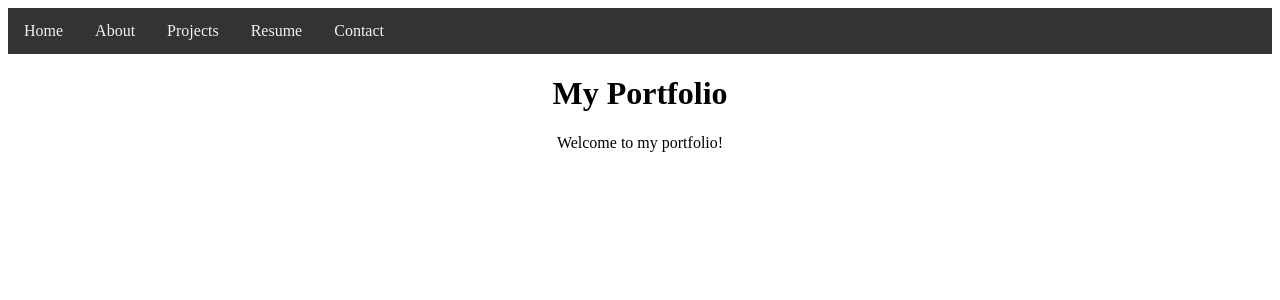
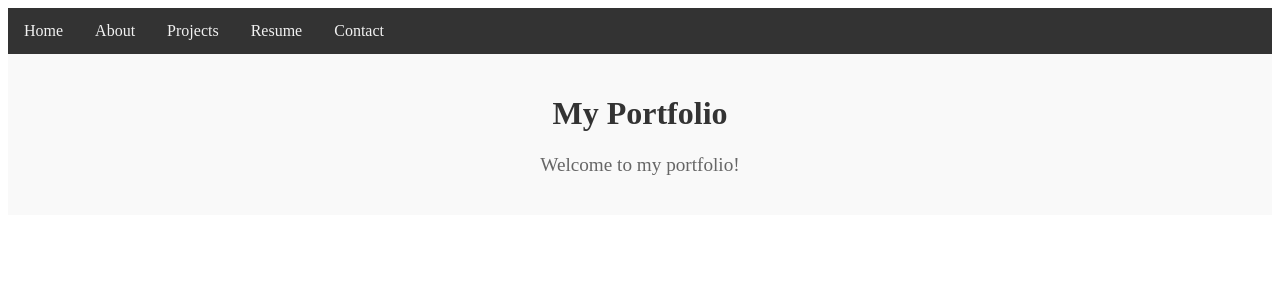
Before and after one commit to SamMarch/portfolio, a React (Create React App) app: page / in a window 1280 px wide. Shown: the top 300 px of the page. Built offline with nearby package versions, Linux system fonts and the light colour scheme; the HTML template or start-up script is replaced by a standard one.

Commit message:
Update Portfolio component styles

```diff
--- a/src/components/Portfolio.tsx
+++ b/src/components/Portfolio.tsx
@@ -1,10 +1,11 @@
 import React from 'react';
+import styles from '../styles/Portfolio.module.css';
 
 const Portfolio: React.FC = () => {
     return (
-        <div>
-            <h1>My Portfolio</h1>
-            <p>Welcome to my portfolio!</p>
+        <div className={styles.portfolioContainer}>
+            <h1 className={styles.portfolioHeader}>My Portfolio</h1>
+            <p className={styles.portfolioContent}>Welcome to my portfolio!</p>
         </div>
     );
 }
--- /dev/null
+++ b/src/styles/Portfolio.module.css
@@ -0,0 +1,14 @@
+.portfolioContainer {
+    padding: 20px;
+    background-color: #f9f9f9;
+}
+
+.portfolioHeader {
+    font-size: 2em;
+    color: #333;
+}
+
+.portfolioContent {
+    font-size: 1.2em;
+    color: #666;
+}
```
